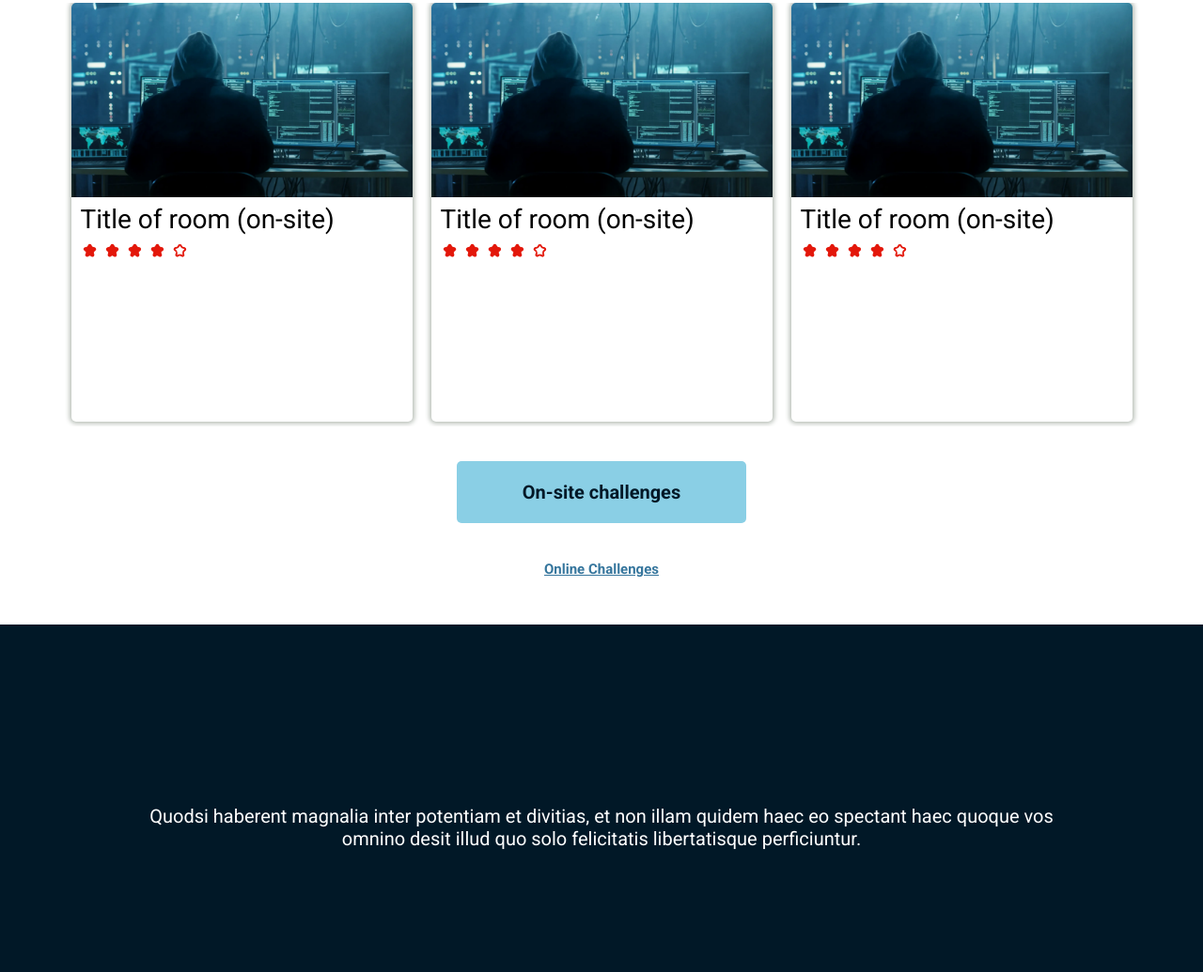
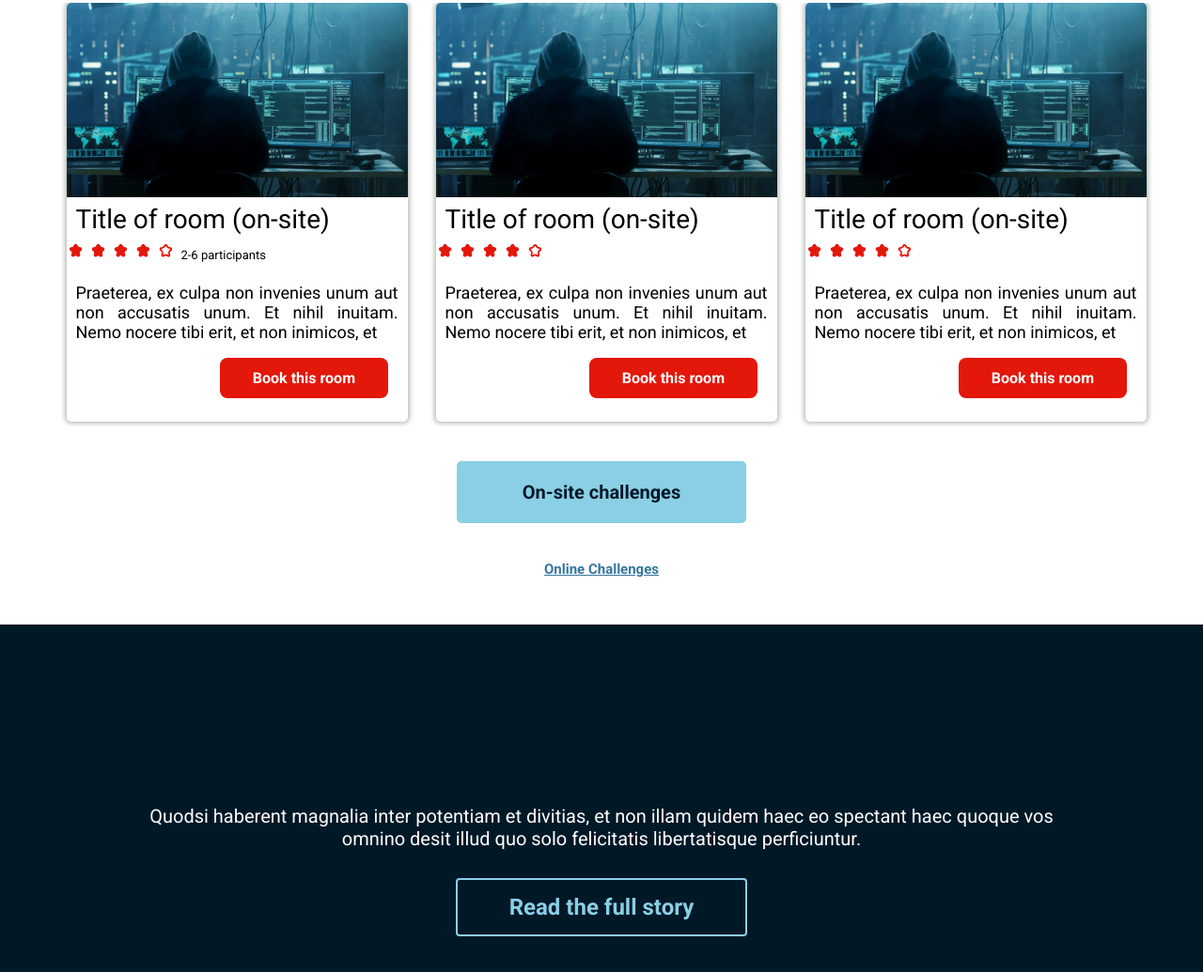
Before and after one commit to RobTrb/-ESC-HackerEscapeRooms, a plain HTML site: page index.html in a window 1280 px wide. Shown: the part 1399-2434 px from the top of the page at 94% size. Drawn offline with Linux system fonts and the light colour scheme.

Commit message:
finished tiles and middle divider

```diff
--- a/index.html
+++ b/index.html
@@ -39,21 +39,28 @@
 
     <div class = "tiles_wrapper">
         <div class="tile">
-            <img class = "tile_Image" src = "assets/hacker_image_medium.png">
-            <a>Title of room (on-site)</a>
+            <img class = "tile_image" src = "assets/hacker_image_medium.png">
+            <a class = "tile_roomTitle">Title of room (on-site)</a>
             <img class = "tile_stars" src = "assets/stars.png">
+            <a class = "tile_participants">2-6 participants</a>
+            <p class = "tile_roomInfo">Praeterea, ex culpa non invenies unum aut non accusatis unum. Et nihil inuitam. Nemo nocere tibi erit, et non inimicos, et</p>
+            <a class = "tile_book" href>Book this room</a>
         </div>
 
         <div class="tile">
-            <img class = "tile_Image" src = "assets/hacker_image_medium.png">
-            <a>Title of room (on-site)</a>
+            <img class = "tile_image" src = "assets/hacker_image_medium.png">
+            <a class = "tile_roomTitle">Title of room (on-site)</a>
             <img class = "tile_stars" src = "assets/stars.png">
+            <p class = "tile_roomInfo">Praeterea, ex culpa non invenies unum aut non accusatis unum. Et nihil inuitam. Nemo nocere tibi erit, et non inimicos, et</p>
+            <a class = "tile_book" href>Book this room</a>
         </div>
 
         <div class="tile">
-            <img class = "tile_Image" src = "assets/hacker_image_medium.png">
-            <a>Title of room (on-site)</a>
+            <img class = "tile_image" src = "assets/hacker_image_medium.png">
+            <a class = "tile_roomTitle">Title of room (on-site)</a>
             <img class = "tile_stars" src = "assets/stars.png">
+            <p class = "tile_roomInfo">Praeterea, ex culpa non invenies unum aut non accusatis unum. Et nihil inuitam. Nemo nocere tibi erit, et non inimicos, et</p>
+            <a class = "tile_book" href>Book this room</a>
         </div>
     </div>
 
@@ -63,9 +70,10 @@
       </div>
 
     <div class = "middleDivider">
-        <a>Quodsi haberent magnalia inter potentiam et divitias, et non illam quidem haec eo spectant
+        <a class = "middleDivider_text">Quodsi haberent magnalia inter potentiam et divitias, et non illam quidem haec eo spectant
              haec quoque vos omnino desit illud quo solo felicitatis libertatisque perficiuntur.
         </a>
+        <a href class = "middleDivider_readstory">Read the full story</a>
     </div>
 
 </body>
--- a/main.css
+++ b/main.css
@@ -108,17 +108,17 @@ header {
     display: flex;
     flex-wrap: nowrap;
     overflow-x: auto;
-    /* -webkit-overflow-scrolling: touch; */
+
 }
 
 .tile {
-    flex-direction: row;
+    flex-direction: column;
     flex: 0 0 auto;
     width: 363px;
     height: 446px;
     max-width: 363px;
     width: 90%;
-    margin-left: 10px;
+    margin-left: 20px;
     margin-right: 10px;
     overflow: hidden;
     border-radius: 5px;
@@ -129,23 +129,47 @@ header {
     margin-bottom: 5px;
 }
 
-.tile_Image {
+.tile_image {
     width: 100%;
     object-fit: contain;
     overflow: hidden;
 }
 
-.tile_stars {
-    margin-left: 10px;
-    object-fit: contain;
-}
-
-.tile a {
+.tile_roomTitle {
     padding-left: 10px;
     margin-top: 10px;
 }
 
+.tile_stars {
+    object-fit: contain;
+}
 
+.tile_participants {
+    font-size: 13px;
+    padding-right: 20%;
+}
+
+.tile_roomInfo {
+    font-size: 18px;
+    text-align: justify;
+    margin-left: 10px;
+    margin-right: 10px;
+    font-weight: 400;
+
+}
+
+.tile_book {
+    color: #ffff;
+    font-size: 16px;
+    font-weight: 700;
+    text-align: center;
+    background-color: #e3170a;
+    text-decoration: none;
+    border-radius: 8px;
+    padding: 12px 35px 12px 35px;
+    margin-left: 45%;
+
+}
 
 .middleDivider {
     display: flex;
@@ -159,9 +183,22 @@ header {
 
 }
 
-.middleDivider a {
+.middleDivider_text {
     margin-top: 15%;
     width: 80%;
     text-align: center;
 
 }
+
+.middleDivider_readstory {
+    text-decoration: none;
+    font-size: 24px;
+    font-weight: 700;
+    color: #8acfe5;
+    padding: 15px 55px 15px 55px;
+    border: solid;
+    border-width: 2px;
+    border-radius: 4px;
+    border-color: #8acfe5;
+    margin-top: 30px;
+}
```
